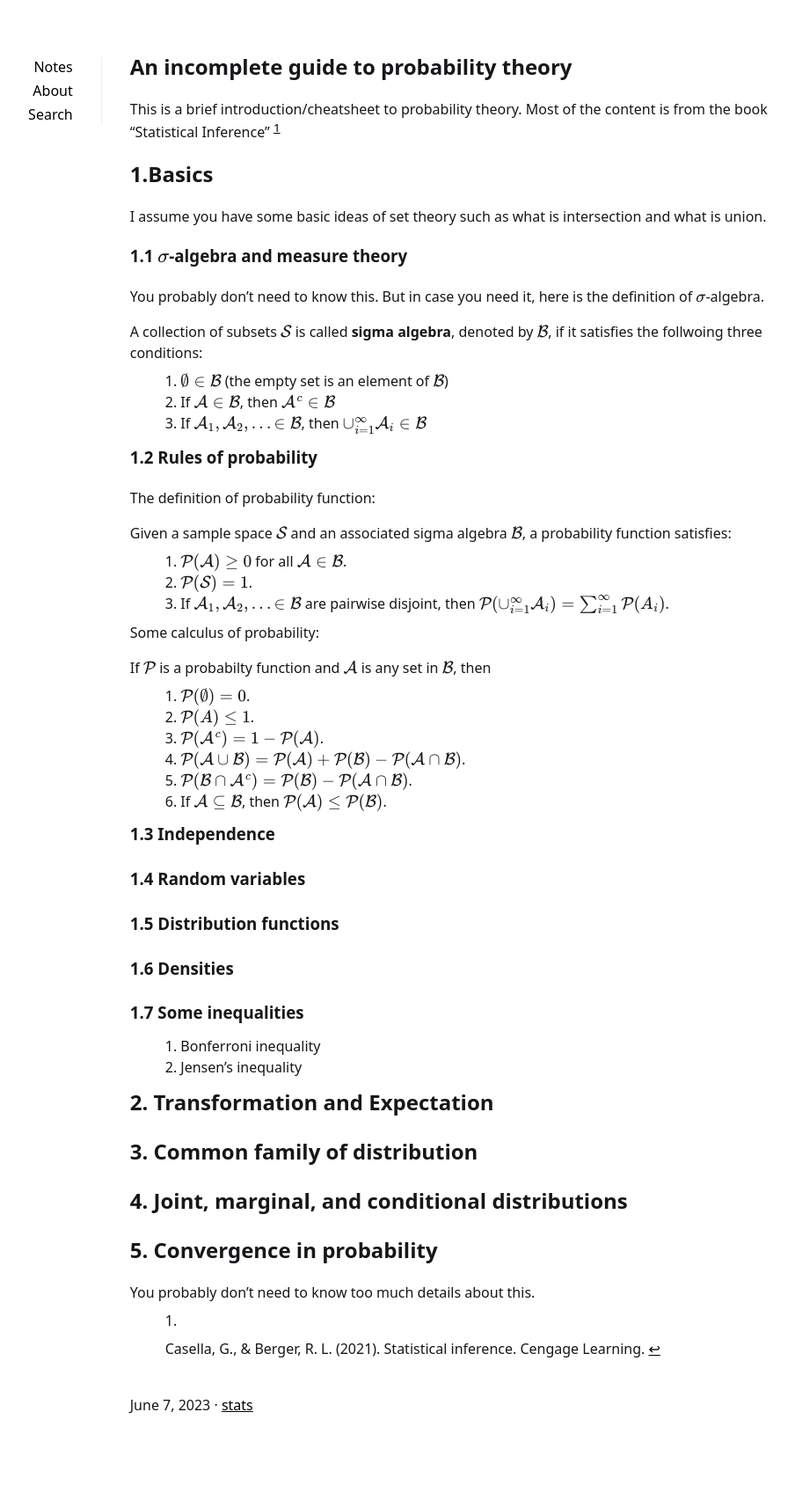
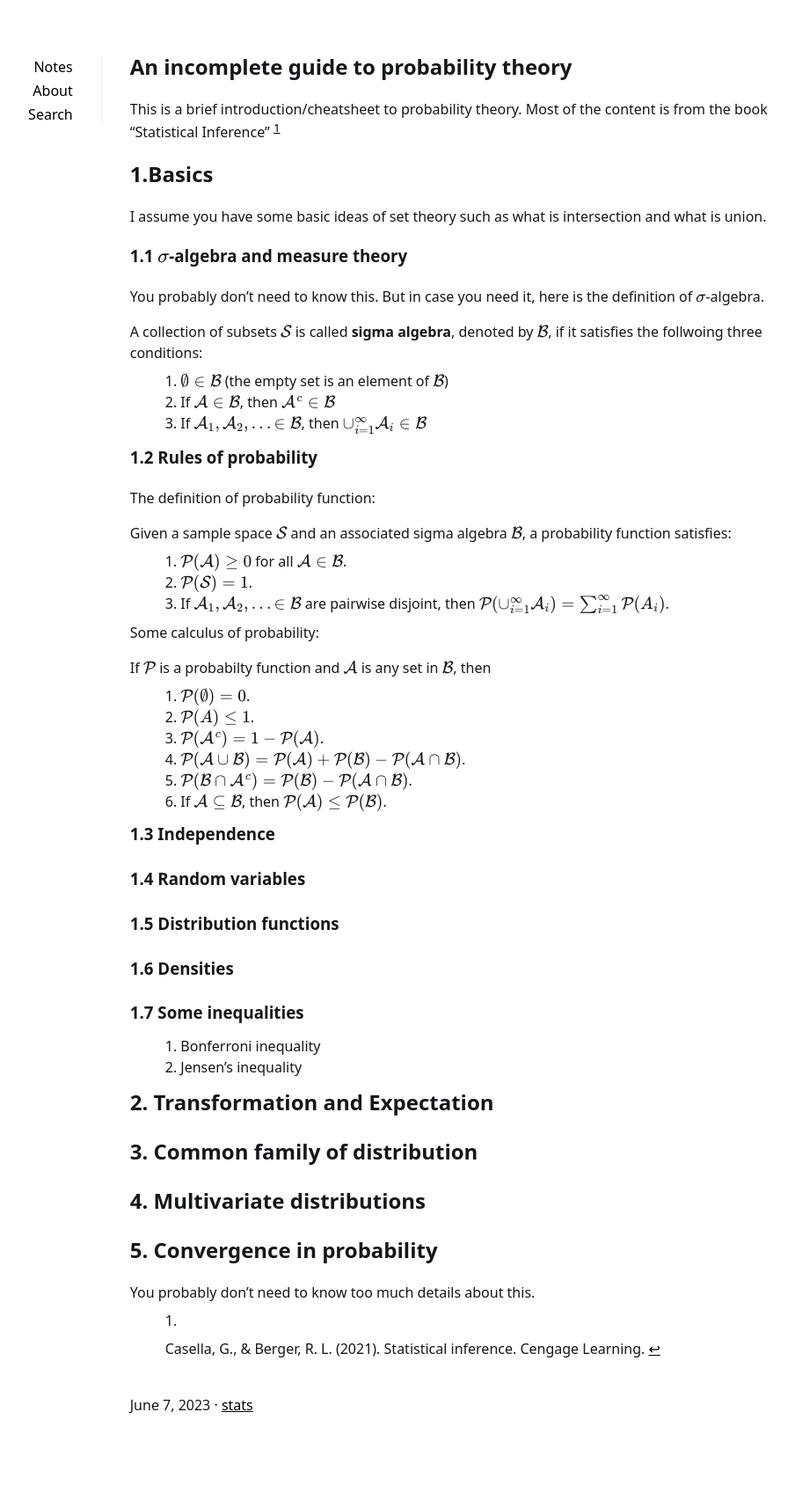
Before and after one commit to acneyouth1996/notes, a Jekyll site: the page built from _posts/2023-06-07-prob-theory.md, in a window 1280 px wide. Shown: the whole page at 88% size, without its empty margins (205-1109 px from the left). Built offline with Jekyll 4.4.1, drawn with Linux system fonts in a browser that asks for light colours.

Commit message:
short update

```diff
--- a/_posts/2023-06-07-prob-theory.md
+++ b/_posts/2023-06-07-prob-theory.md
@@ -68,7 +68,7 @@ If $$\mathcal{P}$$ is a probabilty function and $$\mathcal{A}$$ is any set in $$
 
 ## 3. Common family of distribution
 
-## 4. Joint, marginal, and conditional distributions
+## 4. Multivariate distributions
 
 ## 5. Convergence in probability
 You probably don't need to know too much details about this.
```
Also changed, not shown: 7 other files.
